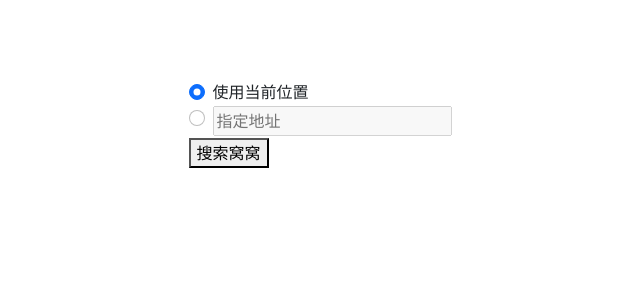
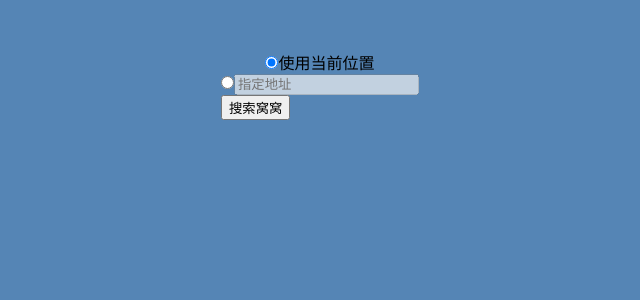
Before and after one commit to kfstorm/wowo-finder, a Vue app: page / in a window 1280 px wide. Shown: the top 300 px of the page, without its empty margins (320-960 px from the left). Built offline with nearby package versions, Linux system fonts and the light colour scheme.

Commit message:
Add some CSS styles

```diff
--- a/index.html
+++ b/index.html
@@ -4,8 +4,6 @@
     <meta charset="UTF-8" />
     <!-- <link rel="icon" href="/favicon.ico" /> -->
     <meta name="viewport" content="width=device-width, initial-scale=1.0" />
-    <link href="https://cdn.jsdelivr.net/npm/bootstrap@5.2.2/dist/css/bootstrap.min.css" rel="stylesheet" integrity="sha384-Zenh87qX5JnK2Jl0vWa8Ck2rdkQ2Bzep5IDxbcnCeuOxjzrPF/et3URy9Bv1WTRi" crossorigin="anonymous">
-    <script src="https://cdn.jsdelivr.net/npm/bootstrap@5.2.2/dist/js/bootstrap.bundle.min.js" integrity="sha384-OERcA2EqjJCMA+/3y+gxIOqMEjwtxJY7qPCqsdltbNJuaOe923+mo//f6V8Qbsw3" crossorigin="anonymous"></script>
     <title>找窝窝</title>
   </head>
   <body>
--- a/src/App.vue
+++ b/src/App.vue
@@ -25,7 +25,6 @@ async function onLocationFound(location) {
 <template>
   <div class="main">
     <Query @location-found="onLocationFound" />
-  </div>
     <div v-if="searchState === 1">
       <p>搜索中……</p>
     </div>
@@ -33,14 +32,16 @@ async function onLocationFound(location) {
       <p>共找到{{ siteList.length }}个结果</p>
     </div>
     <WowoPreview v-for="site in siteList" :key="site.siteId" :site-id="site.siteId" />
+  </div>
 </template>
 
 <style scoped>
 .main {
-  display: flex;
-  justify-content: center;
-  /* align-items: top; */
-  /* height: 100vh; */
-  margin-top: 10vh;
+  margin-top: 50px;
+}
+
+.main * {
+  margin: 0 auto;
+  width: fit-content;
 }
 </style>
--- /dev/null
+++ b/src/assets/main.css
@@ -0,0 +1,4 @@
+body {
+    background-color: #5585b5;
+    font-family: sans-serif;
+}
--- a/src/components/Query.vue
+++ b/src/components/Query.vue
@@ -42,12 +42,12 @@ export default {
 
 <template>
   <div>
-    <div class="form-check">
-      <input class="form-check-input" type="radio" id="currentLocation" v-model="mode" value="currentLocation" />
-      <label class="form-check-label" for="currentLocation">使用当前位置</label>
+    <div>
+      <input type="radio" id="currentLocation" v-model="mode" value="currentLocation" />
+      <label for="currentLocation">使用当前位置</label>
     </div>
-    <div class="form-check">
-      <input class="form-check-input" type="radio" id="customLocation" v-model="mode" value="customLocation" />
+    <div>
+      <input type="radio" id="customLocation" v-model="mode" value="customLocation" />
       <input type="text" :disabled="mode != 'customLocation'" v-model="customLocationText" placeholder="指定地址" />
     </div>
     <button @click="getPosition">{{loading ? '获取位置中……' : '搜索窝窝'}}</button>
--- a/src/components/WowoPreview.vue
+++ b/src/components/WowoPreview.vue
@@ -5,7 +5,6 @@ export default {
     data() {
         return {
             loading: true,
-            name: "",
             images: [],
             address: [],
             description: "",
@@ -24,14 +23,13 @@ export default {
         const wowo = await wowoApi.getWowo(this.siteId);
         this.loading = false;
 
-        this.name = wowo.subSite.name;
         this.images = wowo.subSite.imageList;
         this.address = wowo.subSite.address;
         this.description = wowo.subSite.description;
         this.style = wowo.subSite.style;
 
         const iconList = await wowoApi.getWowoIcons();
-        this.icons = iconList.map(icon => wowo.subSite.iconList.includes(icon.id) ? icon["selectedIcon"] : icon["unselectedIcon"]);
+        this.icons = iconList.filter(icon => icon.id == 24 || icon.id == 25).map(icon => wowo.subSite.iconList.includes(icon.id) ? icon["selectedIcon"] : icon["unselectedIcon"]);
 
         this.favorites = wowo.countCollect;
         this.rewards = wowo.countReward;
@@ -42,31 +40,65 @@ export default {
 </script>
 
 <template>
+    <p v-if="loading">加载中……</p>
+    <div class="container" v-if="!loading">
+        <div class="mainPreview">
+            <img class="pic" :src="images[0]" />
             <div>
-        <p v-if="loading">加载中……</p>
-        <template v-if="!loading">
-            <p>{{ name }}</p>
-            <img class="pic" :src="images[0]" />
-            <p>{{ description }}</p>
+                <p class="description">{{ description }}</p>
                 <p>{{ address }}</p>
-            <p>{{ style }}</p>
-            <img class="icon" v-for="icon in icons" :src="icon" />
                 <p>
+                    <span>{{ style }}</span>
+                    <span v-for="icon in icons">
+                        <img class="icon" :src="icon" />
+                    </span>
+                </p>
+
+            </div>
+        </div>
+        <div>
             <span>收藏数: {{ favorites }}</span>
             <span>奖励数: {{ rewards }}</span>
             <span>分享数: {{ shares }}</span>
             <span>评分: {{ rating }}</span>
-            </p>
-        </template>
+        </div>
     </div>
 </template>
 
 <style>
+.container {
+    margin: 10px;
+    border-style: solid;
+    border-color: lightgray;
+    border-width: medium;
+    border-radius: 5px;
+    background-color: lavender;
+}
+
+.mainPreview {
+    display: flex;
+}
+
 .pic {
-    width: 200px;
+    padding: 10px;
+    object-fit: cover;
+    width: 100px;
+    height: 100px;
 }
 
 .icon {
     width: 50px;
+    height: 50px;
+}
+
+.description {
+    overflow: hidden;
+    text-overflow: ellipsis;
+    display: -webkit-box;
+    /* number of lines to show */
+    -webkit-line-clamp: 4;
+    line-clamp: 4;
+    -webkit-box-orient: vertical;
+    font-size: 0.8em;
 }
 </style>
--- a/src/main.js
+++ b/src/main.js
@@ -1,6 +1,6 @@
 import { createApp } from "vue";
 import App from "./App.vue";
 
-// import "./assets/main.css";
+import "./assets/main.css";
 
 createApp(App).mount("#app");
```
Lines whose indentation alone changed are shown as unchanged.
